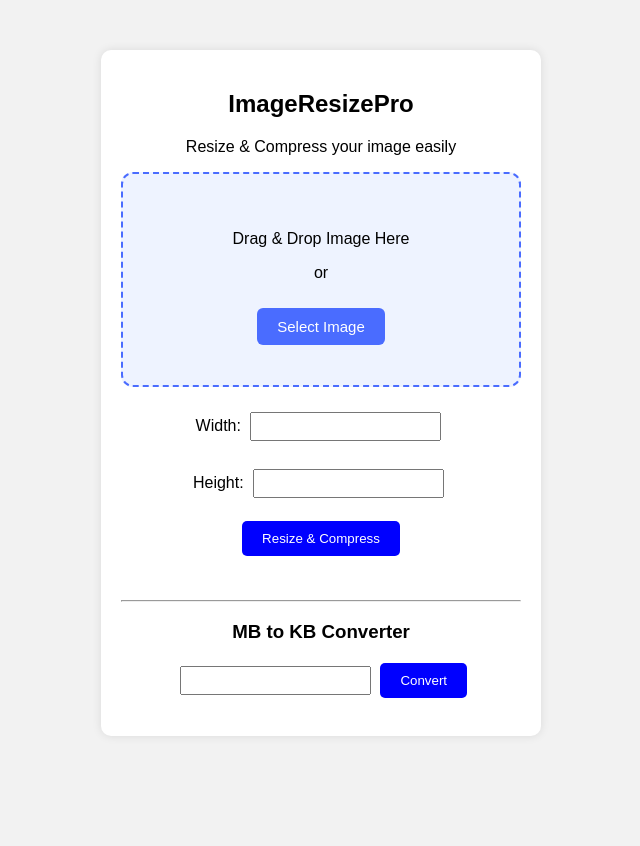
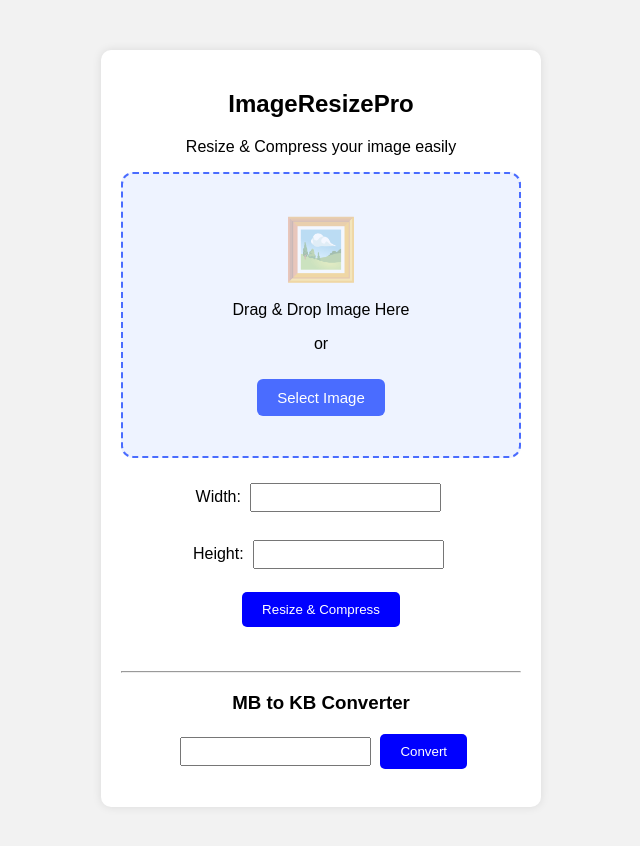
Before and after one commit to haidaraliftn17-oss/imageresizepro, a plain HTML site: page index.html in a window 1280 px wide. Shown: the whole page, without its empty margins (319-959 px from the left). Before the commit the page ends 800 px from the top, so only its background shows below. Drawn offline with Linux system fonts and the light colour scheme.

Commit message:
Update index.html

```diff
--- a/index.html
+++ b/index.html
@@ -52,6 +52,12 @@ transition:0.3s;
 background:#dfe7ff;
 }
 
+.upload-icon{
+font-size:60px;
+opacity:0.35;
+margin-bottom:10px;
+}
+
 .upload-btn{
 display:inline-block;
 margin-top:10px;
@@ -85,6 +91,9 @@ border-radius:8px;
 <p>Resize & Compress your image easily</p>
 
 <div id="drop-area">
+
+<div class="upload-icon">🖼️</div>
+
 <p>Drag & Drop Image Here</p>
 <p>or</p>
 
```
